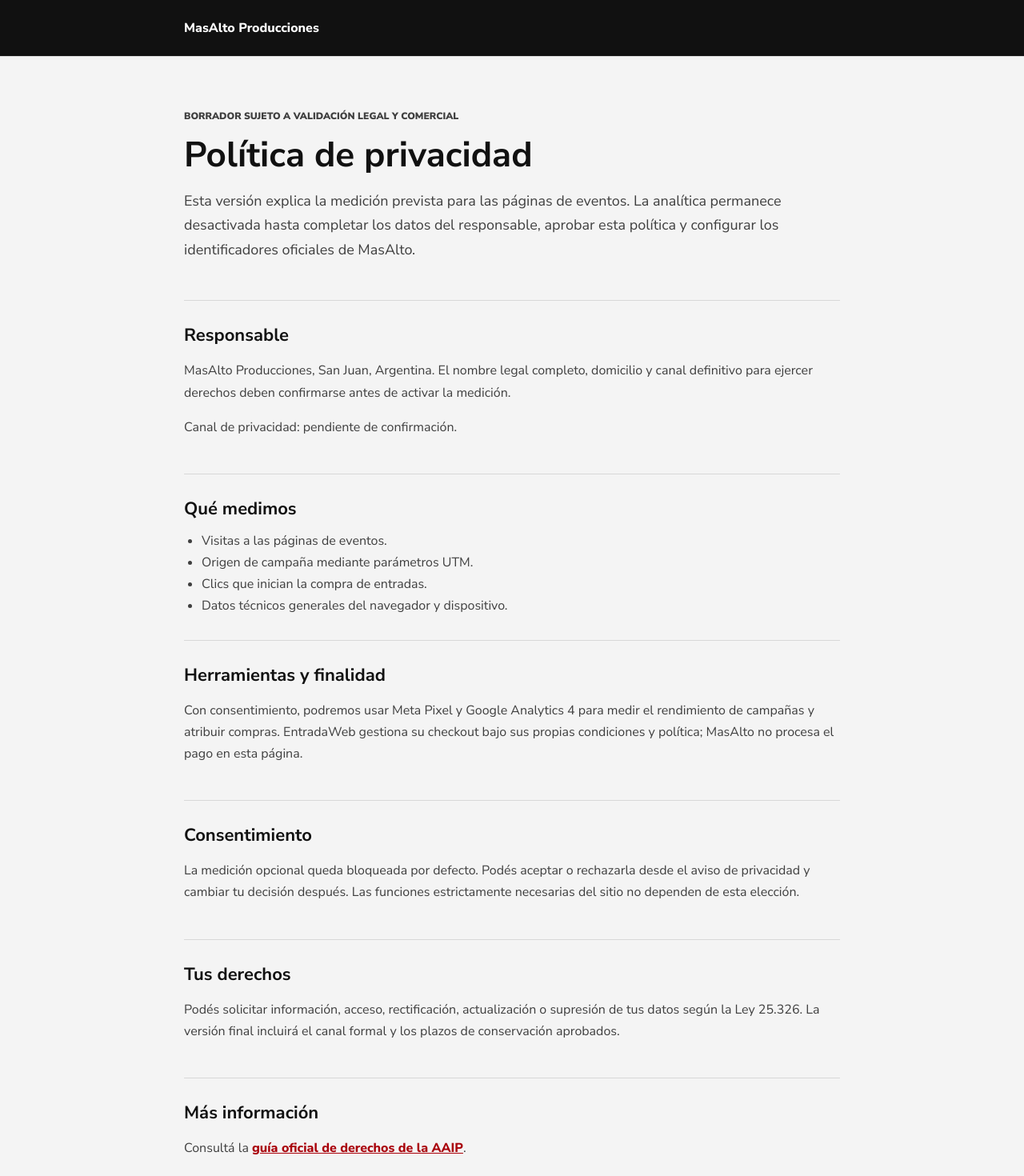
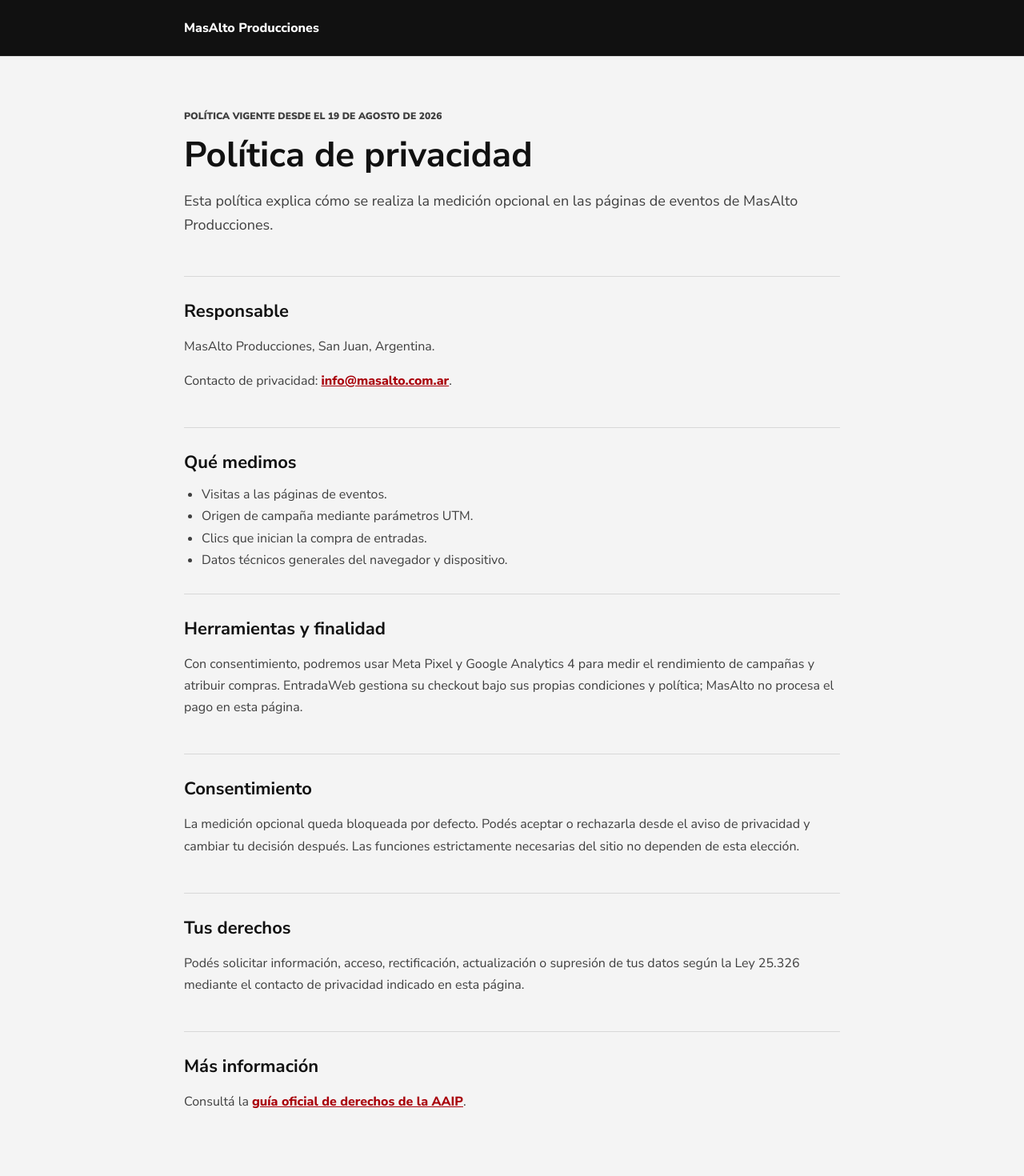
Before and after one commit to masalto17/masalto-social-hub, a Next.js app: page /privacidad in a window 1280 px wide. Shown: the top 1470 px of the page at 80% size. Built offline with nearby package versions, Linux system fonts and the light colour scheme; no server answers.

Commit message:
fix: finalize privacy consent analytics

```diff
--- a/app/privacidad/page.tsx
+++ b/app/privacidad/page.tsx
@@ -24,20 +24,17 @@
       </header>
 
       <article className={styles.content}>
-        <p className={styles.status}>Borrador sujeto a validación legal y comercial</p>
+        <p className={styles.status}>Política vigente desde el 19 de agosto de 2026</p>
         <h1>Política de privacidad</h1>
         <p className={styles.intro}>
-          Esta versión explica la medición prevista para las páginas de eventos. La
-          analítica permanece desactivada hasta completar los datos del responsable,
-          aprobar esta política y configurar los identificadores oficiales de MasAlto.
+          Esta política explica cómo se realiza la medición opcional en las páginas de
+          eventos de MasAlto Producciones.
         </p>
 
         <section>
           <h2>Responsable</h2>
           <p>
-            MasAlto Producciones, San Juan, Argentina. El nombre legal completo, domicilio
-            y canal definitivo para ejercer derechos deben confirmarse antes de activar
-            la medición.
+            MasAlto Producciones, San Juan, Argentina.
           </p>
           {privacyContactEmail ? (
             <p>
@@ -45,7 +42,7 @@
               <a href={`mailto:${privacyContactEmail}`}>{privacyContactEmail}</a>.
             </p>
           ) : (
-            <p>Canal de privacidad: pendiente de confirmación.</p>
+            <p>La medición permanece desactivada mientras no exista un canal de contacto.</p>
           )}
         </section>
 
@@ -82,8 +79,8 @@
           <h2>Tus derechos</h2>
           <p>
             Podés solicitar información, acceso, rectificación, actualización o supresión
-            de tus datos según la Ley 25.326. La versión final incluirá el canal formal y
-            los plazos de conservación aprobados.
+            de tus datos según la Ley 25.326 mediante el contacto de privacidad indicado
+            en esta página.
           </p>
         </section>
 
--- a/lib/analytics-config.ts
+++ b/lib/analytics-config.ts
@@ -1,6 +1,7 @@
 const META_PIXEL_PATTERN = /^\d{5,32}$/;
 const GA4_MEASUREMENT_PATTERN = /^G-[A-Z0-9]+$/;
 const EMAIL_PATTERN = /^[^\s@]+@[^\s@]+\.[^\s@]+$/;
+const DEFAULT_PRIVACY_CONTACT_EMAIL = "info@masalto.com.ar";
 
 export type AnalyticsConfig = {
   enabled: boolean;
@@ -24,7 +25,7 @@
     GA4_MEASUREMENT_PATTERN,
   );
   const privacyContactEmail = validValue(
-    process.env.NEXT_PUBLIC_PRIVACY_CONTACT_EMAIL,
+    process.env.NEXT_PUBLIC_PRIVACY_CONTACT_EMAIL ?? DEFAULT_PRIVACY_CONTACT_EMAIL,
     EMAIL_PATTERN,
   );
 
--- a/playwright.config.ts
+++ b/playwright.config.ts
@@ -24,7 +24,7 @@
     },
   ],
   webServer: {
-    command: `ALLOW_PROTOTYPE_AUTH=true NEXT_PUBLIC_SABROSO_TICKET_URL=https://www.entradaweb.com.ar/evento/sabroso-test/step/1 npm run dev -- --port ${testPort}`,
+    command: `ALLOW_PROTOTYPE_AUTH=true NEXT_PUBLIC_SABROSO_TICKET_URL=https://www.entradaweb.com.ar/evento/sabroso-test/step/1 NEXT_PUBLIC_ANALYTICS_ENABLED=true NEXT_PUBLIC_META_PIXEL_ID=606713596143846 NEXT_PUBLIC_GA4_MEASUREMENT_ID=G-LNXJ9LF7B3 npm run dev -- --port ${testPort}`,
     url: baseURL,
     reuseExistingServer: !process.env.CI,
     timeout: 120_000,
```
Also changed, not shown: 1 other file (tests, documents, lock files or other folders).
